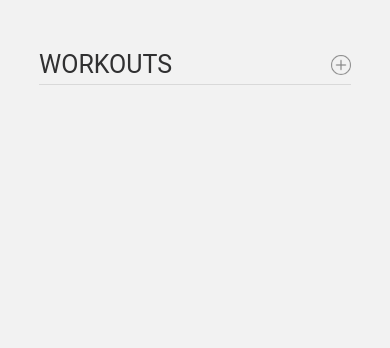
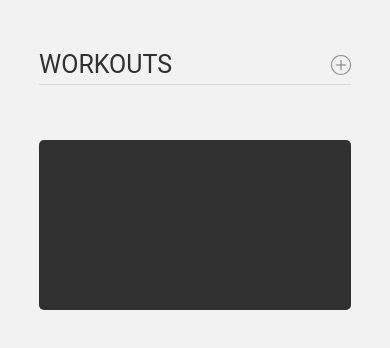
Before and after one commit to RagOfJoes/React-Native-Workout, a React Native app: screen / in a window 390 px wide. Shown: the top 348 px of the page. Built offline with nearby package versions, Linux system fonts and the light colour scheme.

Commit message:
added nextWorkout layout

```diff
--- a/Components/Home/Header.js
+++ b/Components/Home/Header.js
@@ -19,6 +19,7 @@ const styles = StyleSheet.create({
         top: 45,
         height: 40,
         width: '80%',
+        marginBottom: 50,
         alignSelf: 'center',
         flexDirection: 'row',
         borderBottomColor: '#D9D9D9',
--- a/Components/Home/Home.js
+++ b/Components/Home/Home.js
@@ -1,11 +1,13 @@
 import React from 'react';
 import Header from './Header';
+import NextWorkout from './Next Workout/NextWorkout';
 import { View, Text, Image, TouchableOpacity, StyleSheet } from 'react-native';
 
 const Home = () => {
     return (
         <View style={styles.container}>
             <Header />
+            <NextWorkout />
         </View>
     )
 }
@@ -13,6 +15,7 @@ const Home = () => {
 const styles = StyleSheet.create({
     container: {
         flex: 1,
+        flexDirection: 'column',
         backgroundColor: '#F2F2F2'
     }
 })
--- /dev/null
+++ b/Components/Home/Next Workout/NextWorkout.js
@@ -0,0 +1,23 @@
+import React from 'react';
+import { View, Text, StyleSheet } from 'react-native';
+
+const NextWorkout = () => {
+    return (
+        <View style={styles.container}>
+
+        </View>
+    )
+}
+
+const styles = StyleSheet.create({
+    container: {
+        height: 170,
+        width: '80%',
+        marginTop: 50,
+        borderRadius: 5,
+        alignSelf: 'center',
+        backgroundColor: '#303031'
+    }
+})
+
+export default NextWorkout;
```
Also changed, not shown: .expo-shared/assets.json (added).
